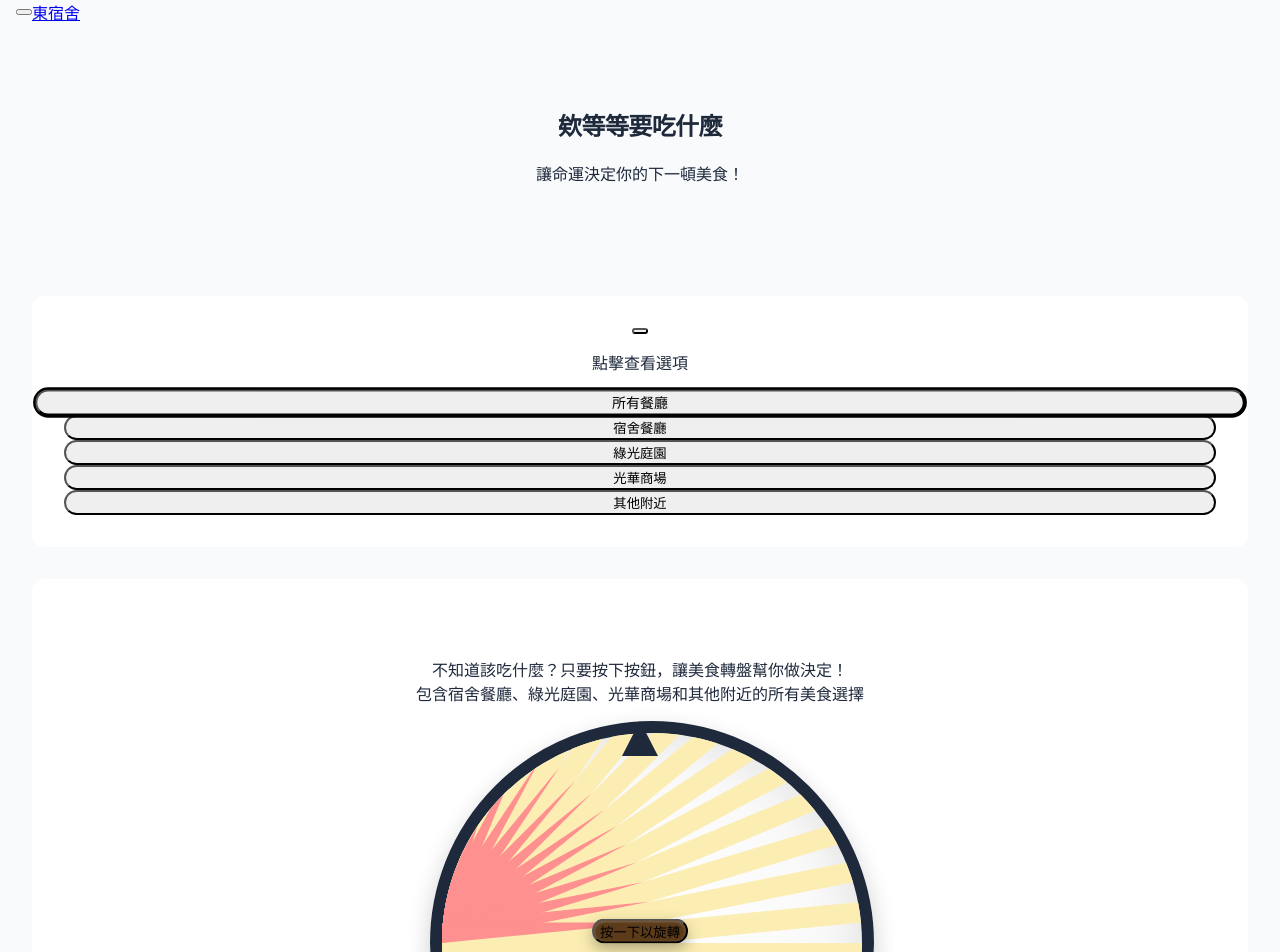
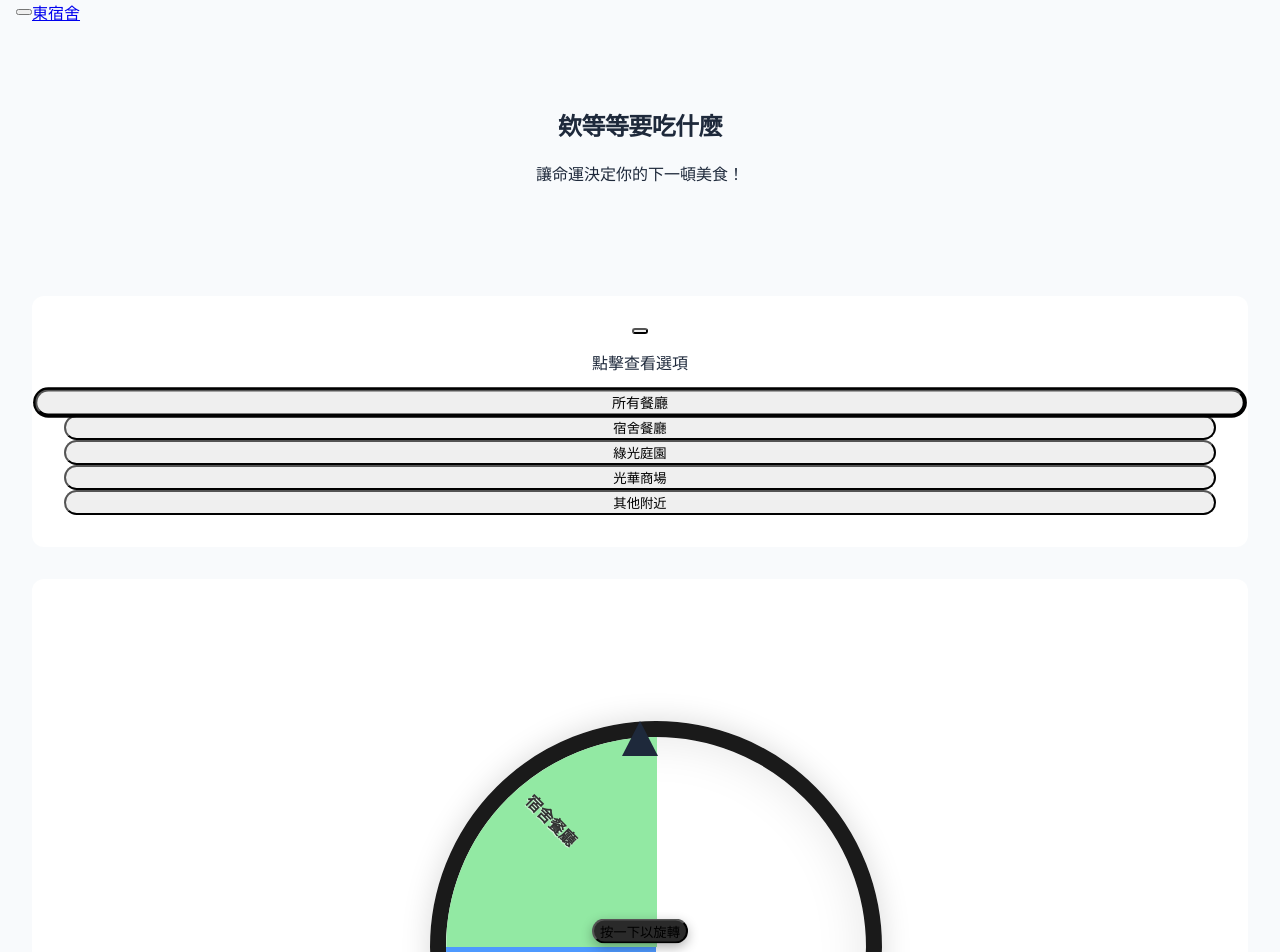
Before and after one commit to cnfzon/ntut_EastDormitory, a Next.js app in the folder ntut_eastdormitory/: page /food-finder in a window 1280 px wide. Shown: the top 952 px of the page. Built offline with nearby package versions, Linux system fonts and the light colour scheme.

Commit message:
簡化轉盤設計：調整位置和間距，只顯示類別名稱

```diff
--- a/ntut_eastdormitory/pages/food-finder.js
+++ b/ntut_eastdormitory/pages/food-finder.js
@@ -237,32 +237,19 @@ export default function FoodFinder() {
       </section>
 
       {/* Wheel Section */}
-      <section className="content-section py-6 flex justify-center items-center min-h-[70vh]">
-        <div className="max-w-4xl mx-auto text-center mb-8">
-          <p className="text-xl text-gray-700 mb-6">
-            不知道該吃什麼？只要按下按鈕，讓美食轉盤幫你做決定！
-            <br />
-            <span className="text-sm text-gray-500">
-              {filter === 'all' && '包含宿舍餐廳、綠光庭園、光華商場和其他附近的所有美食選擇'}
-              {filter === 'dorm' && '目前僅顯示宿舍餐廳的美食選擇'}
-              {filter === 'greenCourt' && '目前僅顯示綠光庭園的美食選擇'}
-              {filter === 'kwangHua' && '目前僅顯示光華商場的美食選擇'}
-              {filter === 'other' && '目前僅顯示其他附近的美食選擇'}
-            </span>
-          </p>
-
+      <section className="content-section py-6 flex justify-center items-center min-h-[80vh]">
+        <div className="max-w-4xl mx-auto text-center">
           {selectedRestaurant && !rotating && (
-            <div className="my-8 bg-yellow-50 rounded-xl p-6 shadow-md max-w-lg mx-auto border-2 border-yellow-400 animate-fadeIn">
-              <h3 className="text-xl font-bold text-orange-600 mb-2">今天就決定是...</h3>
-              <div className="text-3xl font-bold text-yellow-600 mb-2">{selectedRestaurant.name}</div>
-              <div className="flex items-center justify-center gap-2 text-gray-600">
-                <span className="bg-gray-200 text-gray-700 px-3 py-1 rounded-full text-sm">{selectedRestaurant.type}</span>
-                <span className="bg-blue-100 text-blue-700 px-3 py-1 rounded-full text-sm">{selectedRestaurant.location}</span>
+            <div className="mb-12 bg-white rounded-xl p-6 shadow-md max-w-lg mx-auto border border-gray-200 animate-fadeIn">
+              <h3 className="text-xl font-bold text-gray-800 mb-2">今天就決定是...</h3>
+              <div className="text-3xl font-bold text-gray-900 mb-2">{selectedRestaurant.name}</div>
+              <div className="text-gray-600">
+                位置：{selectedRestaurant.location}
               </div>
             </div>
           )}
 
-          <div className="relative mb-10 mx-auto" style={{ width: 420, height: 420 }}>
+          <div className="relative mx-auto" style={{ width: 420, height: 420 }}>
             {/* 轉盤中心指針 */}
             <div className="absolute top-0 left-1/2 transform -translate-x-1/2 -mt-5 z-20">
               <div className="pointer-flash" ref={el => rotating && el?.classList.add('pointer-flash-active')}>
@@ -273,69 +260,44 @@ export default function FoodFinder() {
             {/* 轉盤 */}
             <div
               ref={wheelRef}
-              className="relative w-full h-full rounded-full border-[12px] border-yellow-500 overflow-hidden shadow-2xl transition-transform duration-8000 ease-out transform bg-white"
+              className="relative w-full h-full rounded-full border-[16px] border-[#1a1a1a] overflow-hidden shadow-2xl transition-transform duration-8000 ease-out transform"
               style={{
                 transform: `rotate(${degrees}deg)`,
-                backgroundImage: 'radial-gradient(circle, #ffffff, #f5f5f5)',
-                boxShadow: '0 10px 25px rgba(0,0,0,0.2), inset 0 0 50px rgba(0,0,0,0.1)'
+                boxShadow: '0 0 30px rgba(0,0,0,0.15), inset 0 0 50px rgba(0,0,0,0.1)'
               }}
             >
-              {restaurants.map((restaurant, index) => {
-                // 計算每個項目的角度
-                const angle = (360 / restaurants.length) * index;
-
-                // 設置每個項目的背景顏色（根據位置和索引）
-                let baseColor;
-                let textColor = 'black';
-                if (restaurant.location === "宿舍餐廳") {
-                  baseColor = '#92e9a3'; // 淺綠色
-                } else if (restaurant.location === "綠光庭園") {
-                  baseColor = '#4d99ff'; // 藍色
-                } else if (restaurant.location === "光華商場") {
-                  baseColor = '#fceeb2'; // 淺黃色
-                } else if (restaurant.location === "其他附近") {
-                  baseColor = '#ff9090'; // 淺紅色
-                } else {
-                  baseColor = '#f1cdff'; // 淺紫色
-                }
-
-                // 計算是否為當前選中的餐廳
-                const isSelected = selectedRestaurant && restaurant.name === selectedRestaurant.name;
-                const displayTextColor = isSelected ? 'text-white font-bold' : 'text-transparent';
-
+              {[
+                { name: "宿舍餐廳", color: '#92e9a3' },
+                { name: "綠光庭園", color: '#4d99ff' },
+                { name: "光華商場", color: '#fceeb2' },
+                { name: "其他附近", color: '#ff9090' }
+              ].map((section, index) => {
+                const angle = 90 * index;
                 return (
                   <div
                     key={index}
-                    className={`absolute w-1/2 h-1/2 flex items-center justify-center origin-bottom-right text-sm ${displayTextColor} transition-all duration-300`}
+                    className="absolute w-1/2 h-1/2 flex items-center justify-center origin-bottom-right"
                     style={{
-                      transform: `rotate(${angle}deg) skew(${90 - 360/restaurants.length}deg)`,
+                      transform: `rotate(${angle}deg) skew(0deg)`,
                       transformOrigin: '0% 100%',
-                      background: isSelected ? `${baseColor}` : `${baseColor}`,
-                      boxShadow: isSelected ? '0 0 8px rgba(0,0,0,0.3) inset' : 'none',
+                      background: section.color,
                       borderLeft: index % 2 === 0 ? '1px solid rgba(255,255,255,0.3)' : 'none'
                     }}
                   >
                     <div
-                      className="restaurant-name origin-center"
+                      className="absolute"
                       style={{
-                        transform: `skew(${-(90 - 360/restaurants.length)}deg) rotate(${90}deg)`,
-                        position: 'absolute',
-                        width: '100%',
+                        transform: `rotate(${45}deg)`,
+                        width: '120px',
                         textAlign: 'center',
-                        fontSize: '14px',
+                        fontSize: '16px',
                         fontWeight: 'bold',
-                        color: textColor,
-                        opacity: 0.9,
-                        textShadow: '0 1px 1px rgba(255,255,255,0.8)',
-                        bottom: '60%',
-                        lineHeight: '1.2',
-                        maxWidth: '100px',
-                        margin: '0 auto',
-                        left: 0,
-                        right: 0
+                        color: '#333',
+                        bottom: '55%',
+                        textShadow: '0 1px 1px rgba(255,255,255,0.8)'
                       }}
                     >
-                      {restaurant.name.length > 8 ? restaurant.name.slice(0, 8) + '...' : restaurant.name}
+                      {section.name}
                     </div>
                   </div>
                 );
@@ -346,24 +308,16 @@ export default function FoodFinder() {
             <button
               onClick={spinWheel}
               disabled={rotating}
-              className={`absolute top-1/2 left-1/2 transform -translate-x-1/2 -translate-y-1/2 z-10 w-32 h-32 rounded-full bg-[#5b3b19] text-white font-bold shadow-lg transition-all duration-300 flex items-center justify-center`}
+              className={`absolute top-1/2 left-1/2 transform -translate-x-1/2 -translate-y-1/2 z-10 w-28 h-28 rounded-full bg-[#2a2a2a] text-white font-bold shadow-lg transition-all duration-300 flex items-center justify-center`}
               style={{
                 boxShadow: rotating
-                  ? '0 0 20px rgba(0,0,0,0.5), 0 0 40px rgba(0,0,0,0.3)'
-                  : '0 6px 15px rgba(0,0,0,0.3), inset 0 1px 3px rgba(255,255,255,0.3)'
+                  ? '0 0 20px rgba(0,0,0,0.5)'
+                  : '0 4px 12px rgba(0,0,0,0.3)'
               }}
             >
-              {rotating ? (
-                <div className="flex flex-col items-center">
-                  <span className="animate-spin text-3xl mb-1">⟳</span>
-                  <span className="text-base font-medium">轉動中...</span>
-                </div>
-              ) : (
-                <span className="text-2xl">按一下以旋轉</span>
-              )}
+              <span className="text-xl">按一下以旋轉</span>
             </button>
           </div>
-
         </div>
       </section>
 
```
